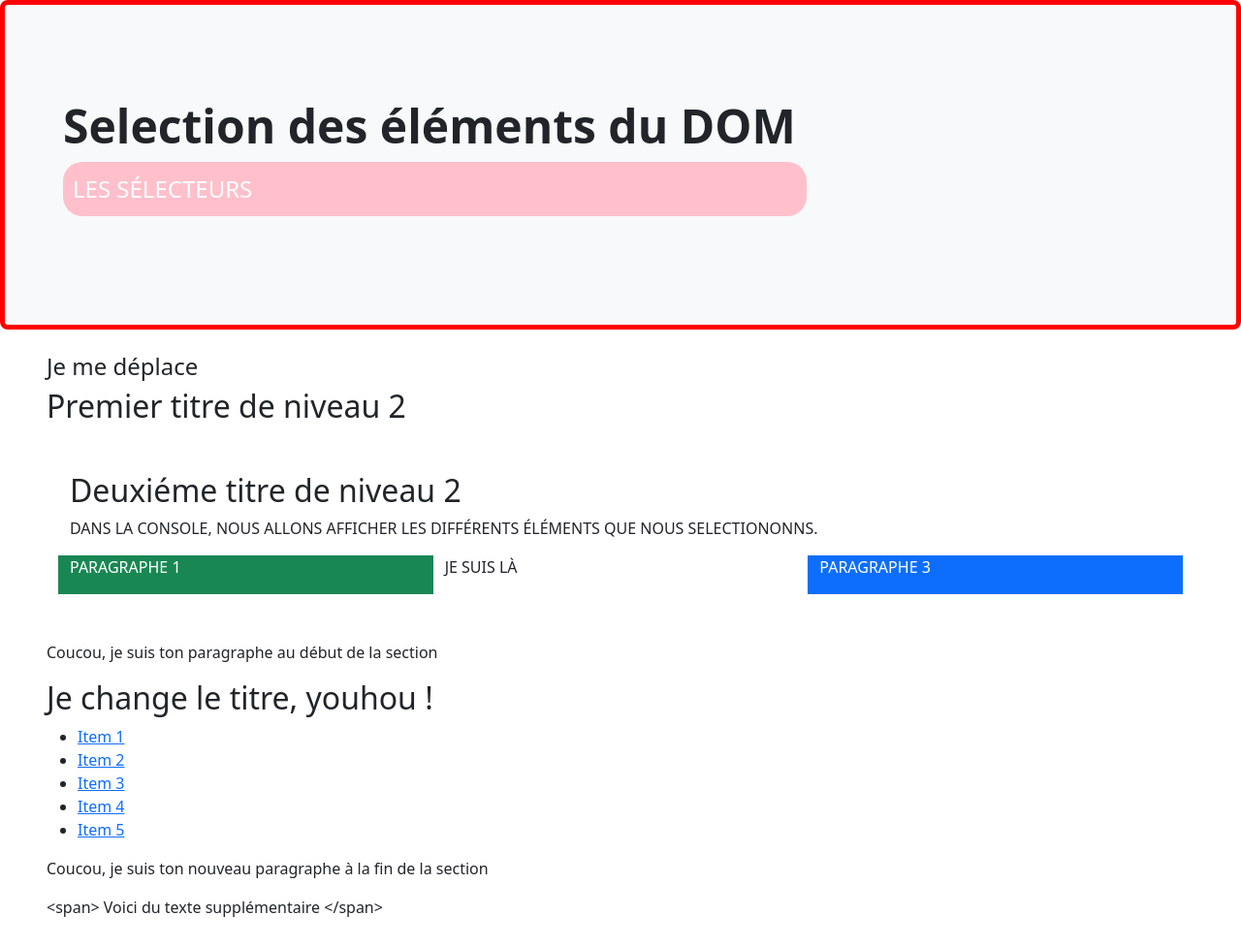
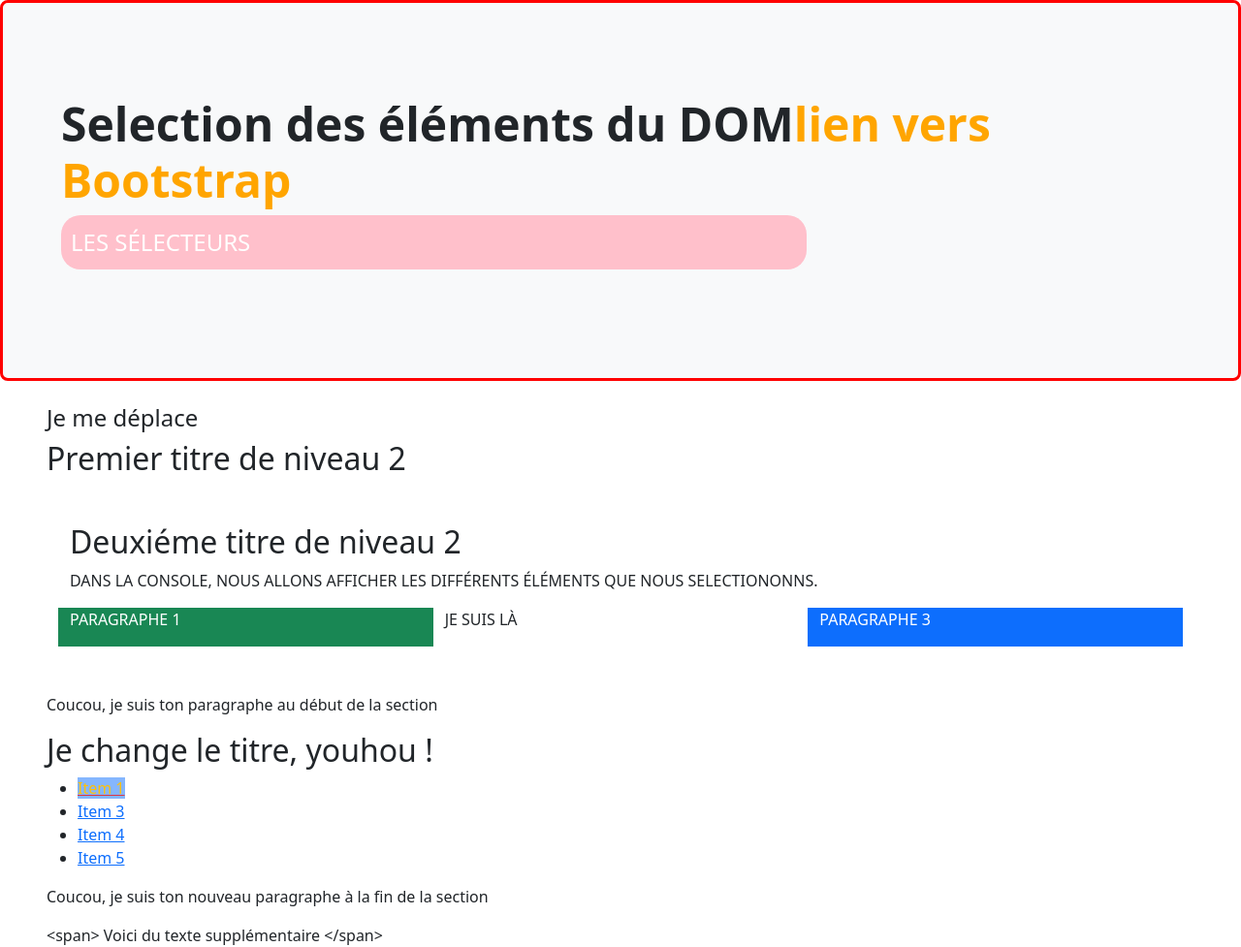
Before and after one commit to Hawa2109/Cours_javaScript_2024, a plain HTML site: page JavaScript/02_DOM/02_selecteur.html in a window 1280 px wide. Shown: the whole page at 97% size. Before the commit the page ends 948 px from the top, so only its background shows below. Drawn offline with nearby package versions, Linux system fonts and the light colour scheme.

Commit message:
Exercice DOM

```diff
--- a/JavaScript/02_DOM/01_intreduction.html
+++ /dev/null
@@ -1,18 +0,0 @@
-<!DOCTYPE html>
-<html lang="fr">
-<head>
-    <meta charset="UTF-8">
-    <meta name="viewport" content="width=device-width, initial-scale=1.0">
-    <title>Introduction au DOM</title>
-    <!-- <Script src="./introduction.js" defer></Script> -->
-</head>
-<body>
-    <h1>Introduction au DOM</h1>
-
-
-    <!-- Lien du fichier JS -->
-    <Script src="./01_introduction.js" ></Script>
-
-
-</body>
-</html>
--- a/JavaScript/02_DOM/02_selecteur.html
+++ b/JavaScript/02_DOM/02_selecteur.html
@@ -44,23 +44,20 @@
             <h4>Je me déplace</h4>
             <ul>
                 <li>
-                    <a href="./02_selecteur.js">Item 1</a>
+                    <a href="./02_selecteur.html">Item 1</a>
                 </li>
                 <li>
-                    <a href="#">Item 2</a>
+                    <a href="">Item 2</a>
                 </li>
                 <li>
-                    <a href="#">Item 3</a>
+                    <a href="./Exos-DOM/Exo1.html">Item 3</a>
                 </li>
                 <li>
-                    <a href="#">Item 4</a>
+                    <a href="">Item 4</a>
                 </li>
                 <li>
-                    <a href="#">Item 5</a>
+                    <a href="">Item 5</a>
                 </li>
-
-
-
             </ul>
         </section>
 
--- a/JavaScript/02_DOM/02_selecteur.js
+++ b/JavaScript/02_DOM/02_selecteur.js
@@ -82,7 +82,7 @@
 // l'avantage de querySelector est qu'il utilise la même syntaxe de selection en CSS
 //  document.querySelector("#monId"), document.querySelector(".maClass"), document.querySelector("maBalise")
 
- div.style.border = "5px solid red";
+ div.style.border = "3px solid red";
 
 // Method querySelectorAll()
 
@@ -141,3 +141,83 @@
 let toMove = document.querySelector("h4");
 
 parent.insertBefore(toMove, soustitre);
+
+// -------------- Supprimer un élément ----------------------------------
+        // pour supprimer un élément il nous faut deux paramétres
+    //  -> le parent
+    //  -> l'élément à supprimer:
+//  Le parent
+let liste = document.querySelector("ul");
+console.log(liste);
+
+// l'élément à supprimer
+let li = document.querySelectorAll("li");
+console.log(li);
+// Pour supprimer on utilise la removeChild()
+liste.removeChild(li[1]);
+
+// Créer un attribut et sa valeur
+//  la methode setAttribute() -> pour ajouter un nouvel attribut ou changer la valeur d'un attribut exixtant pour un élément
+
+let lien1 = document.querySelector("a");
+lien1.setAttribute("class", "link-underline-danger text-warning bg-primary bg-opacity-50");
+// Rajout un attribut et sa valeur
+
+lien1.setAttribute("href", "01_introduction.html");  // Changer la valeur de l'attribut
+console.log(lien1);
+
+// -----------------------------------------------------------
+let lesA = document.querySelectorAll("a");
+console.log(lesA);
+
+//  Ici pour récupérer l'attribut du troisiéme "a" dans la liste ul, il faut indiquer l'index 1 car li[1] est supprimer du DOM
+let valeurA2 = lesA[1].getAttribute("href");
+console.log(valeurA2);
+
+// ------------------------------------------
+    // -------Exercice
+// ------- Grace à votre script, créer une balise "a" dans "h1" avec le lien vers la documentation JS, qui s'affiche sur un nouvel onglet.
+
+// Ce lien sera de couleur orange et non souligné
+
+// ------------     ---------------
+
+let titre = document.getElementById("titreNiveau1");
+
+// créer une balise "a"
+let nouveauA = document.createElement("a");
+
+//  le lien vers la documentation JS
+nouveauA.innerText = "lien vers Bootstrap";
+nouveauA.setAttribute("href", "https://getbootstrap.com/docs/5.3/getting-started/introduction/");
+//  Pour le mettre dans la balise h1
+titre.appendChild(nouveauA);
+
+//  s'affiche sur un nouvel onglet
+nouveauA.target = "_blank";
+//  lien sera de couleur orange et non souligné.
+nouveauA.style.color = "orange";
+nouveauA.style.textDecoration = "none";
+
+/*
+        Sélection de la balise h1
+        let h1 = document.getElementById("titreNiveau1");
+        Création de l'élément <a>
+        let lien = document.createElement("a");
+        Configuration du texte du lien
+        lien.textContent = "Documentation JavaScript";
+        Configuration de l'URL du lien (1ère façon)
+         lien.setAttribute("href", "https://developer.mozilla.org/fr/");
+        // Configuration de l'URL du lien (2ème façon)
+        lien.href = "https://developer.mozilla.org/fr/";
+        // Configuration pour ouvrir le lien dans un nouvel onglet (1ère façon)
+        // lien.setAttribute("target", "_blank");
+        // Configuration pour ouvrir le lien dans un nouvel onglet (2ème façon)
+        lien.target = "_blank";
+        // Application des styles pour que le lien soit vert et non souligné
+        lien.style.color = "green";
+        lien.style.textDecoration = "none";
+
+        // Ajout du lien à l'intérieur de la balise h1
+        h1.appendChild(lien);
+*/
```
Also changed, not shown: JavaScript/02_DOM/01_introduction.html (added, +18 -0 lines), JavaScript/02_DOM/Exos-DOM/Exo1.js (+10 -0 lines).
